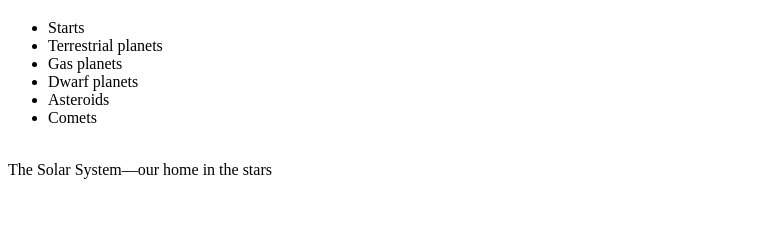
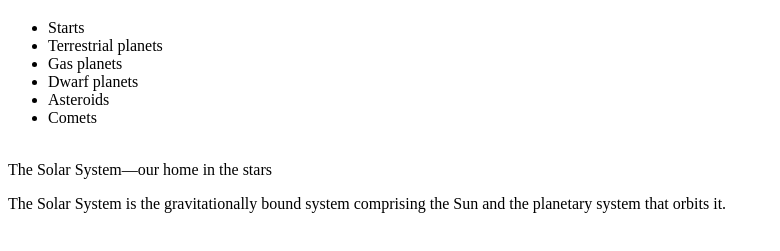
Before and after one commit to TobalRiquez/masthead-semantics, a plain HTML site: page index.html in a window 1280 px wide. Shown: the part 329-580 px from the top of the page, without its empty margins (0-780 px from the left). Drawn offline with Linux system fonts and the light colour scheme; files whose address does not match are found by name.

Commit message:
added <p>

```diff
--- a/index.html
+++ b/index.html
@@ -22,5 +22,5 @@
   </header>
   <img src="image/banner.svg" alt="">
   <figcaption>The Solar System—our home in the stars</figcaption>
-
+  <p>The Solar System is the gravitationally bound system comprising the Sun and the planetary system that orbits it.</p>
 </body>
```
